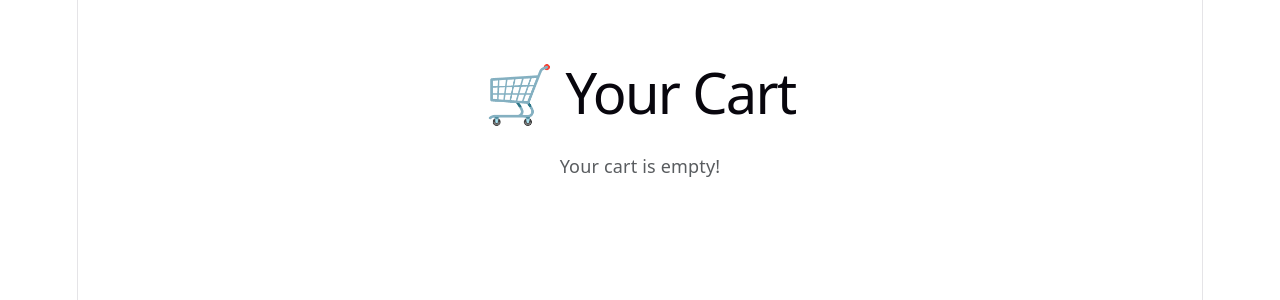
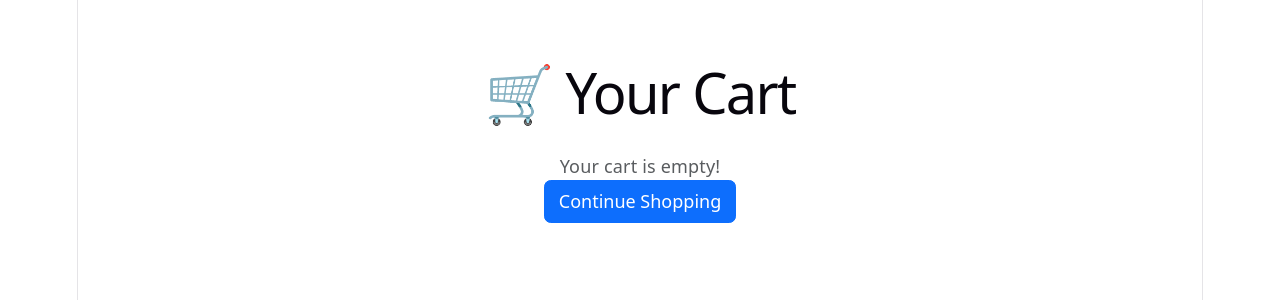
Before and after one commit to Rhoopes25/Mission11Assignment, a React (Vite) app in the folder front-end/: page /cart in a window 1280 px wide. Shown: the top 300 px of the page. Built offline with nearby package versions, Linux system fonts and the light colour scheme.

Commit message:
Add cart summary, continue shopping with state restoration

```diff
--- /dev/null
+++ b/front-end/src/components/CartSummary.tsx
@@ -0,0 +1,36 @@
+import { useCart } from '../context/CartContext'; // access cart data
+import { useNavigate } from 'react-router-dom'; // for navigating to cart
+
+interface CartSummaryProps {
+  pageNum: number; // current page to pass to cart
+  selectedCategory: string; // current category to pass to cart
+  pageSize: number;
+
+}
+
+function CartSummary({ pageNum, selectedCategory, pageSize }: CartSummaryProps) {
+    const { cart } = useCart(); // get cart array
+  const navigate = useNavigate();
+
+  const totalItems = cart.reduce((sum, item) => sum + item.quantity, 0); // total number of books
+  const totalPrice = cart.reduce((sum, item) => sum + item.price * item.quantity, 0); // total price
+
+  return (
+    <div
+      style={{ position: 'fixed', top: '20px', right: '20px', zIndex: 1000 }} // fixed to top right corner
+      className="bg-dark text-white p-3 rounded shadow"
+    >
+      <div
+        className="d-flex align-items-center gap-2"
+        style={{ cursor: 'pointer' }} // makes it look clickable
+        onClick={() => navigate('/cart', { state: { pageNum, selectedCategory, pageSize } })}
+        >
+        🛒
+        <span className="badge bg-primary">{totalItems} items</span> {/* bootstrap badge - new! */}
+        <span>${totalPrice.toFixed(2)}</span>
+      </div>
+    </div>
+  );
+}
+
+export default CartSummary;
--- a/front-end/src/pages/BookListPage.tsx
+++ b/front-end/src/pages/BookListPage.tsx
@@ -1,8 +1,8 @@
 import { useEffect, useState } from 'react';
 import type { Book } from '../types/book';
 import { useCart } from '../context/CartContext'; // gives us access to the cart
-import { useNavigate } from 'react-router-dom'; // for navigating to cart with state
-
+import { useNavigate, useLocation } from 'react-router-dom'; // useLocation reads state coming back from cart
+import CartSummary from '../components/CartSummary'; // cart summary widget
 
 function BookListPage() {
   const [books, setBooks] = useState<Book[]>([]); // books from the API
@@ -15,7 +15,16 @@ function BookListPage() {
   const [selectedCategory, setSelectedCategory] = useState<string>(''); // selected category
   const { addToCart } = useCart(); // pull addToCart from cart context
   const navigate = useNavigate();
+  const location = useLocation(); // read state coming back from cart page
 
+  // restore page, category, and page size if coming back from cart
+  useEffect(() => {
+    if (location.state) {
+      setPageNum(location.state.pageNum); // restore page
+      setSelectedCategory(location.state.selectedCategory); // restore category
+      setPageSize(location.state.pageSize); // restore page size
+    }
+  }, []); // only runs once on load
 
   // fetch categories once on load
   useEffect(() => {
@@ -41,7 +50,7 @@ function BookListPage() {
 
   return (
     <div className="container mt-4">
-      <h1 className="mb-4">📚 Bookstore</h1>
+<h1 className="mb-4" style={{ color: "#0b3d91" }}>Bookstore</h1>      <CartSummary pageNum={pageNum} selectedCategory={selectedCategory} pageSize={pageSize} />
 
       {/* Controls row - page size, sort, and category dropdowns */}
       <div className="d-flex gap-3 mb-4 align-items-center flex-wrap">
@@ -116,8 +125,7 @@ function BookListPage() {
                 <button
                   className="btn btn-primary btn-sm mt-2 w-100"
                   onClick={() => {
-                    addToCart({ bookID: book.bookID, title: book.title, price: book.price, quantity: 1 }); // add to cart
-                    navigate('/cart', { state: { pageNum, selectedCategory } }); // pass current page and category to cart
+                    addToCart({ bookID: book.bookID, title: book.title, price: book.price, quantity: 1 }); // add to cart silently
                   }}
                 >
                   Add to Cart
--- a/front-end/src/pages/CartPage.tsx
+++ b/front-end/src/pages/CartPage.tsx
@@ -1,9 +1,11 @@
 import { useCart } from '../context/CartContext'; // access the cart
-import { useNavigate } from 'react-router-dom'; // for continue shopping button
+import { useNavigate, useLocation } from 'react-router-dom'; // for navigation and reading state
 
 function CartPage() {
   const { cart, removeFromCart, clearCart, updateQuantity } = useCart(); // pull cart data and functions
   const navigate = useNavigate();
+  const location = useLocation(); // read state passed from book list
+  const { pageNum, selectedCategory, pageSize } = location.state || { pageNum: 1, selectedCategory: '', pageSize: 5 };
 
   const total = cart.reduce((sum, item) => sum + item.price * item.quantity, 0); // calculate grand total
 
@@ -12,8 +14,13 @@ function CartPage() {
       <h1 className="mb-4">🛒 Your Cart</h1>
 
       {cart.length === 0 ? (
-        <p className="text-muted">Your cart is empty!</p>
-      ) : (
+        <>
+            <p className="text-muted">Your cart is empty!</p>
+            <button className="btn btn-primary" onClick={() => navigate('/', { state: { pageNum, selectedCategory, pageSize } })}>
+            Continue Shopping
+            </button>
+        </>
+        ) : (
         <>
           <table className="table table-bordered">
             <thead className="table-dark">
@@ -68,7 +75,10 @@ function CartPage() {
           <div className="d-flex justify-content-between align-items-center mt-3">
             <h4>Total: ${total.toFixed(2)}</h4>
             <div className="d-flex gap-2">
-              <button className="btn btn-primary" onClick={() => navigate('/')}> {/* blue to stand out */}
+              <button
+                className="btn btn-primary"
+                onClick={() => navigate('/', { state: { pageNum, selectedCategory, pageSize } })}
+                >
                 Continue Shopping
               </button>
               <button className="btn btn-danger" onClick={clearCart}>
```
